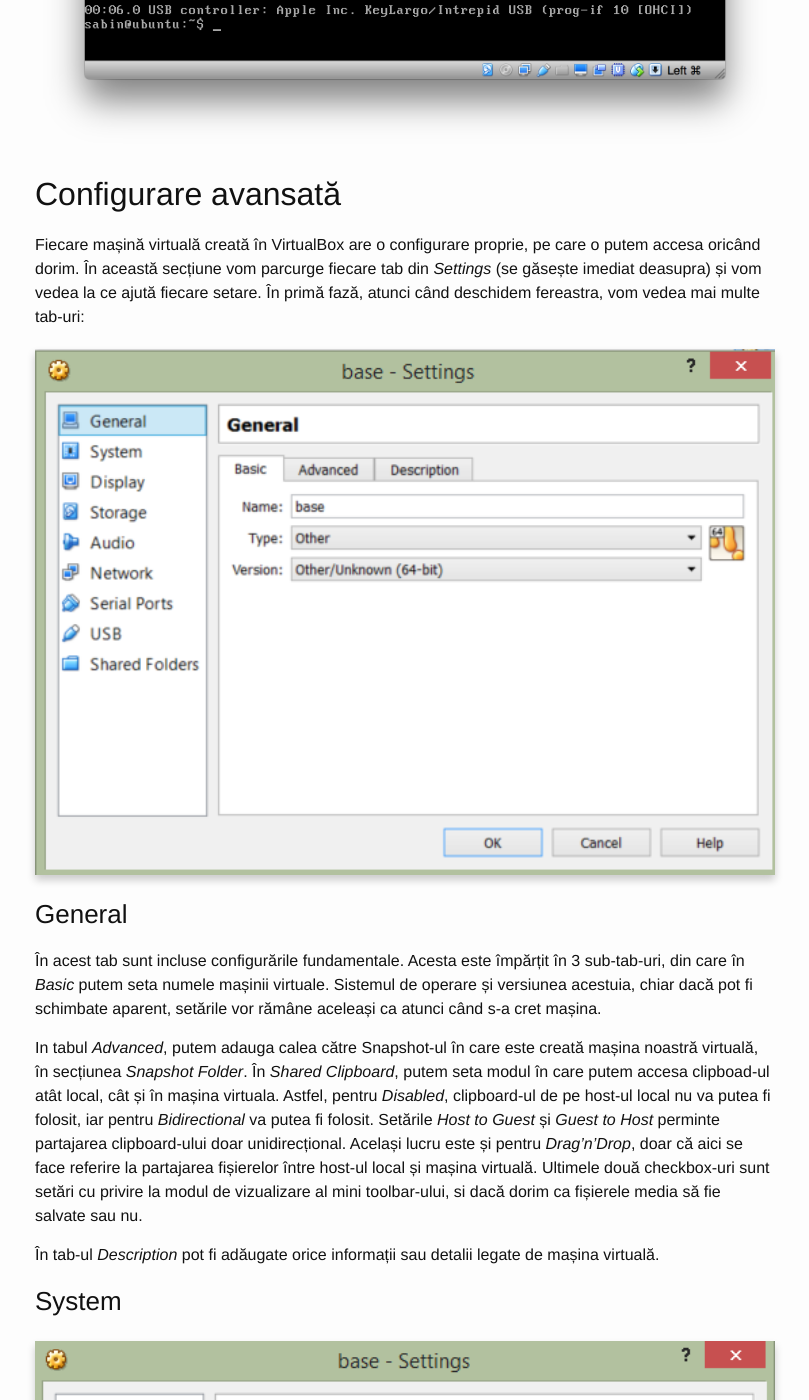
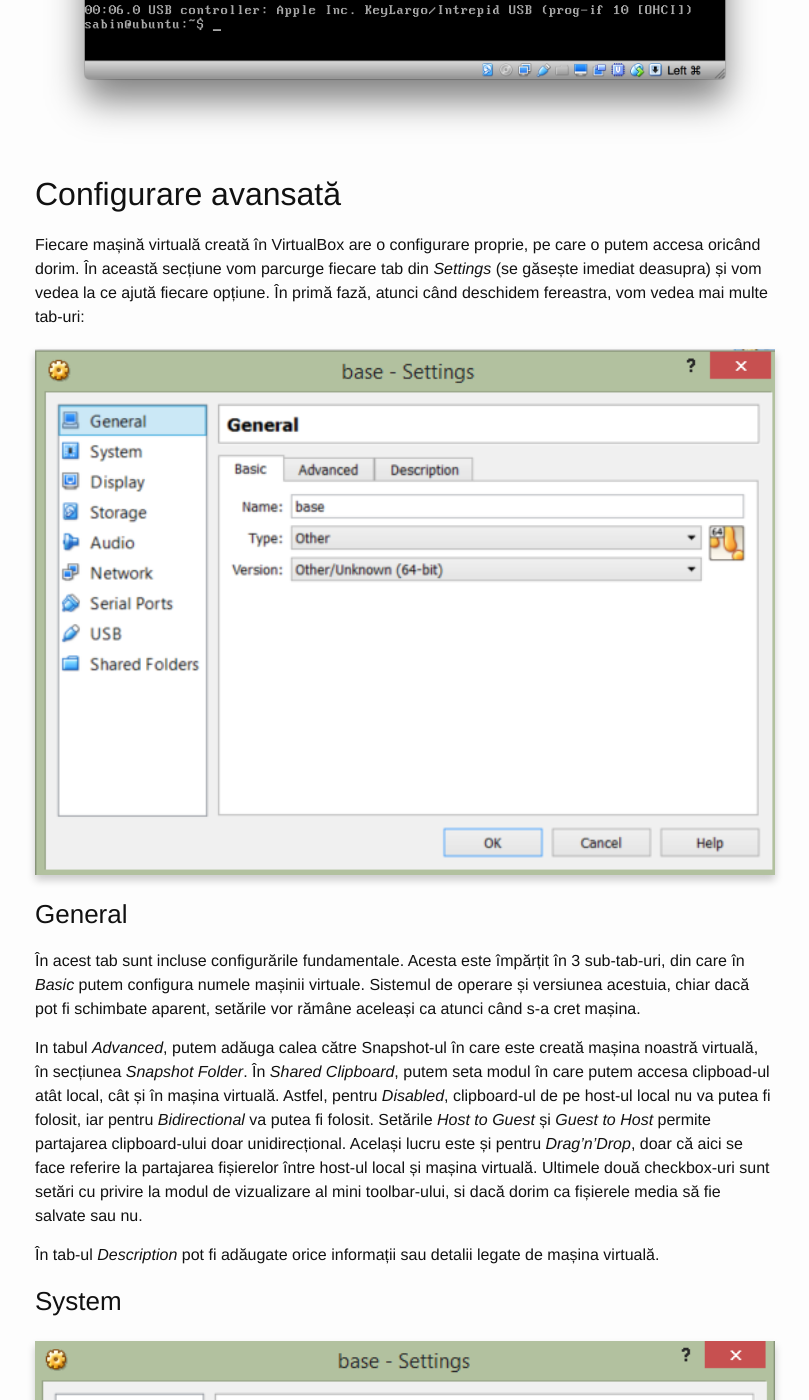
Before and after one commit to infoeducatie/blog.infoeducatie.ro, a Jekyll site: the page built from _posts/2015-07-25-tutorial-virtualbox.markdown, in a window 1280 px wide and 1400 px high, scrolled down 18714 px. Shown: the whole window, without its empty margins (235-1044 px from the left). Built offline with Jekyll 4.4.1, drawn with Linux system fonts in a browser that asks for light colours; some of the changed text lies outside the part shown.

Commit message:
Typos and fixes

```diff
--- a/_posts/2015-07-25-tutorial-virtualbox.markdown
+++ b/_posts/2015-07-25-tutorial-virtualbox.markdown
@@ -114,15 +114,15 @@
 
 ## Configurare avansată
 
-Fiecare mașină virtuală creată în VirtualBox are o configurare proprie, pe care o putem accesa oricând dorim. În această secțiune vom parcurge fiecare tab din _Settings_ (se găsește imediat deasupra) și vom vedea la ce ajută fiecare setare. În primă fază, atunci când deschidem fereastra, vom vedea mai multe tab-uri:
+Fiecare mașină virtuală creată în VirtualBox are o configurare proprie, pe care o putem accesa oricând dorim. În această secțiune vom parcurge fiecare tab din _Settings_ (se găsește imediat deasupra) și vom vedea la ce ajută fiecare opțiune. În primă fază, atunci când deschidem fereastra, vom vedea mai multe tab-uri:
 
 [![Configurare avansată, general](/assets/images/virtualbox/configurare_avansata/general.png)](/assets/images/virtualbox/configurare_avansata/general.png)
 
 ### General
 
-În acest tab sunt incluse configurările fundamentale. Acesta este împărțit în 3 sub-tab-uri, din care în _Basic_ putem seta numele mașinii virtuale. Sistemul de operare și versiunea acestuia, chiar dacă pot fi schimbate aparent, setările vor rămâne aceleași ca atunci când s-a cret mașina.
+În acest tab sunt incluse configurările fundamentale. Acesta este împărțit în 3 sub-tab-uri, din care în _Basic_ putem configura numele mașinii virtuale. Sistemul de operare și versiunea acestuia, chiar dacă pot fi schimbate aparent, setările vor rămâne aceleași ca atunci când s-a cret mașina.
 
-In tabul _Advanced_, putem adauga calea către Snapshot-ul în care este creată mașina noastră virtuală, în secțiunea _Snapshot Folder_. În _Shared Clipboard_,  putem seta modul în care putem accesa clipboad-ul atât local, cât și în mașina virtuala. Astfel, pentru _Disabled_, clipboard-ul de pe host-ul local nu va putea fi folosit, iar pentru _Bidirectional_ va putea fi folosit. Setările _Host to Guest_ și _Guest to Host_ perminte partajarea clipboard-ului doar unidirecțional. Același lucru este și pentru _Drag'n'Drop_, doar că aici se face referire la partajarea fișierelor între host-ul local și mașina virtuală. Ultimele două checkbox-uri sunt setări cu privire la modul de vizualizare al mini toolbar-ului, si dacă dorim ca fișierele media să fie salvate sau nu.
+In tabul _Advanced_, putem adăuga calea către Snapshot-ul în care este creată mașina noastră virtuală, în secțiunea _Snapshot Folder_. În _Shared Clipboard_,  putem seta modul în care putem accesa clipboad-ul atât local, cât și în mașina virtuală. Astfel, pentru _Disabled_, clipboard-ul de pe host-ul local nu va putea fi folosit, iar pentru _Bidirectional_ va putea fi folosit. Setările _Host to Guest_ și _Guest to Host_ permite partajarea clipboard-ului doar unidirecțional. Același lucru este și pentru _Drag'n'Drop_, doar că aici se face referire la partajarea fișierelor între host-ul local și mașina virtuală. Ultimele două checkbox-uri sunt setări cu privire la modul de vizualizare al mini toolbar-ului, si dacă dorim ca fișierele media să fie salvate sau nu.
 
 În tab-ul _Description_ pot fi adăugate orice informații sau detalii legate de mașina virtuală.
 
@@ -138,7 +138,7 @@
 
 [![Configurare avansată, display](/assets/images/virtualbox/configurare_avansata/display.png)](/assets/images/virtualbox/configurare_avansata/display.png)
 
-În _Display_ putem seta memoria video pe care vrem s-o alocăm mașinii virtuale. Ca și în cazul setărilor de sistem, aici există o limită pe care o putem seta (zona marcată cu roșu nu este ok) depinzând de configurația de care dispunem pe mașina reală. De asemenea, putem alege numărul de monitoare pe care mașina virtuală le poate accesa atunci când dispunem de mai multe monitoare.
+În _Display_ putem seta memoria video pe care vrem să o alocăm mașinii virtuale. Ca și în cazul setărilor de sistem, aici există o limită pe care o putem configura (zona marcată cu roșu nu este ok) depinzând de configurația de care dispunem pe mașina reală. De asemenea, putem alege numărul de monitoare pe care mașina virtuală le poate accesa atunci când dispunem de mai multe monitoare.
 
 ### Storage
 
```
Also changed, not shown: other parts of _posts/2015-07-25-tutorial-virtualbox.markdown (+5 -5 lines).
